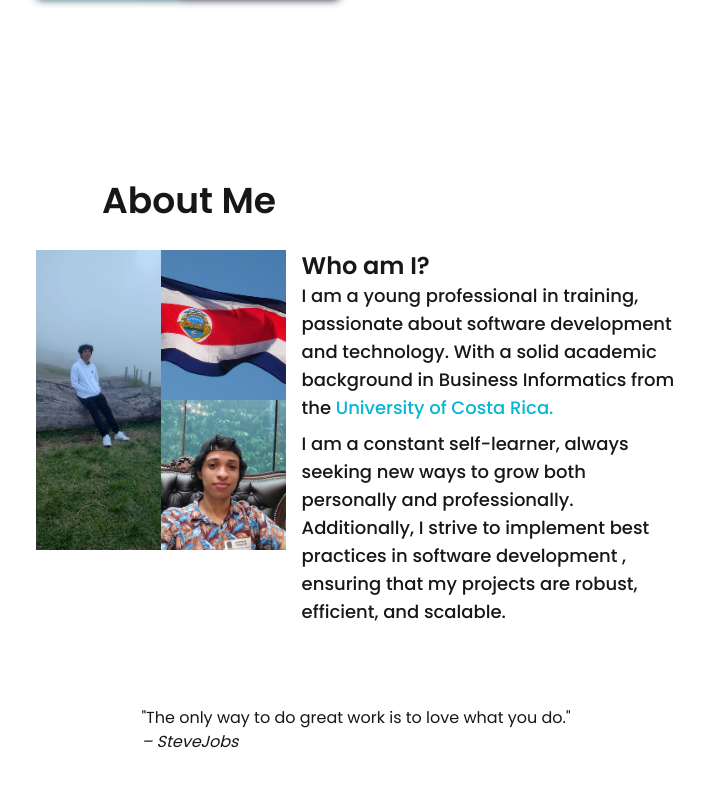
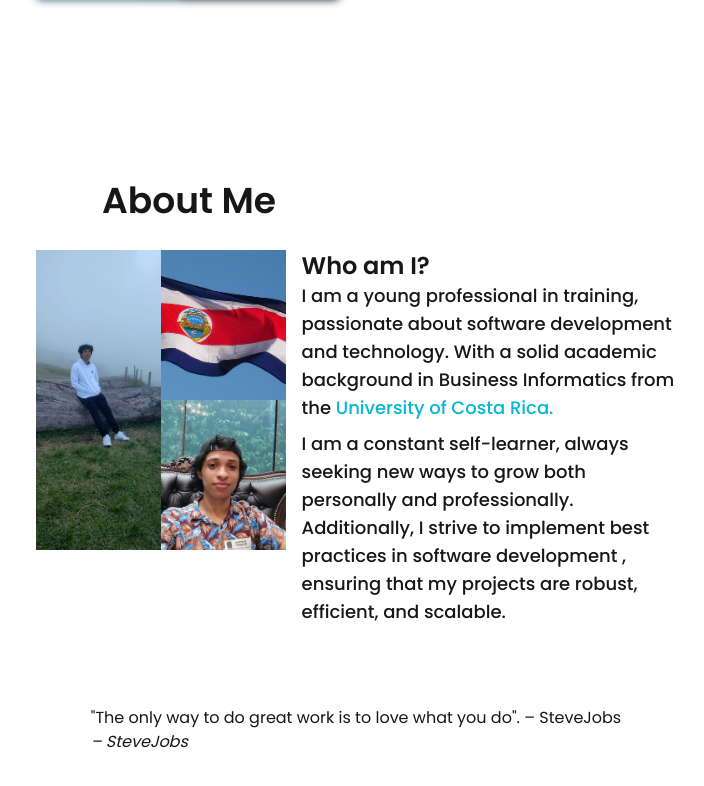
Before and after one commit to FallasDev/PortfolioDev, a Next.js app: page / in a window 1280 px wide. Shown: the part 1960-2746 px from the top of the page, without its empty margins (284-988 px from the left). Built offline with nearby package versions, Linux system fonts and the light colour scheme.

Commit message:
fix eslint errors

```diff
--- a/package.json
+++ b/package.json
@@ -12,8 +12,7 @@
     "next": "15.1.5",
     "react": "^19.0.0",
     "react-dom": "^19.0.0",
-    "react-icons": "^5.4.0",
-    "react-photo-collage": "^1.0.7"
+    "react-icons": "^5.4.0"
   },
   "devDependencies": {
     "@eslint/eslintrc": "^3",
--- a/src/app/AboutMe/AboutMe.tsx
+++ b/src/app/AboutMe/AboutMe.tsx
@@ -1,4 +1,3 @@
-import Image from "next/image";
 import { FaRegUserCircle } from "react-icons/fa";
 
 function AboutMe() {
--- a/src/app/Footer/Footer.tsx
+++ b/src/app/Footer/Footer.tsx
@@ -1,8 +1,11 @@
 function Footer() {
+
+  const phrase = "\"The only way to do great work is to love what you do\". – SteveJobs";
+
   return (
     <footer className="p-8 font-poppins">
       <p className="text-primaryText">
-        "The only way to do great work is to love what you do."  <span className="text-secondaryText block italic">– SteveJobs</span>
+        {phrase} <span className="text-secondaryText block italic">– SteveJobs</span>
       </p>
     </footer>
   );
--- a/src/app/Projects/ProjectCard.tsx
+++ b/src/app/Projects/ProjectCard.tsx
@@ -10,8 +10,6 @@ import Link from "next/link";
 import Image from "next/image";
 
 function ProjectCard(project: Project) {
-  console.log(project);
-
   const tecnologies = {
     React: {
       color: "#007ACC",
```
Also changed, not shown: 1 other file (tests, documents, lock files or other folders).
